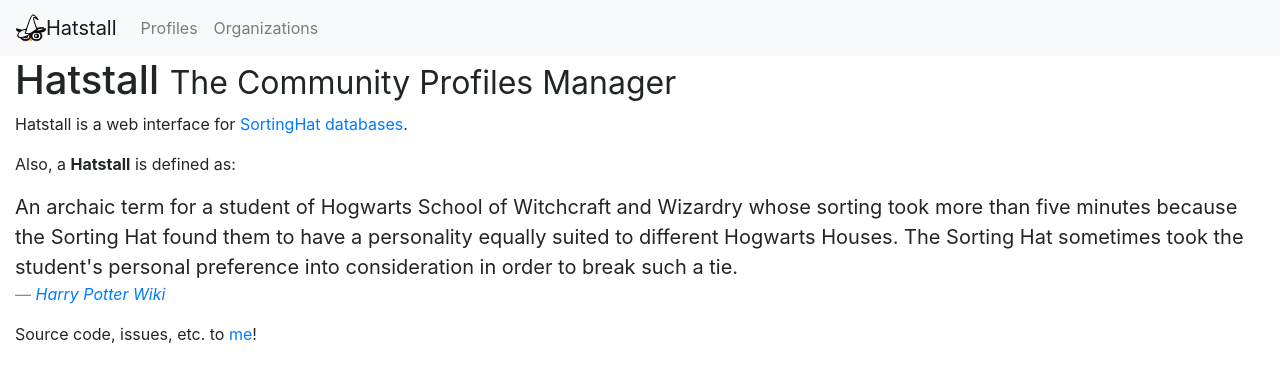
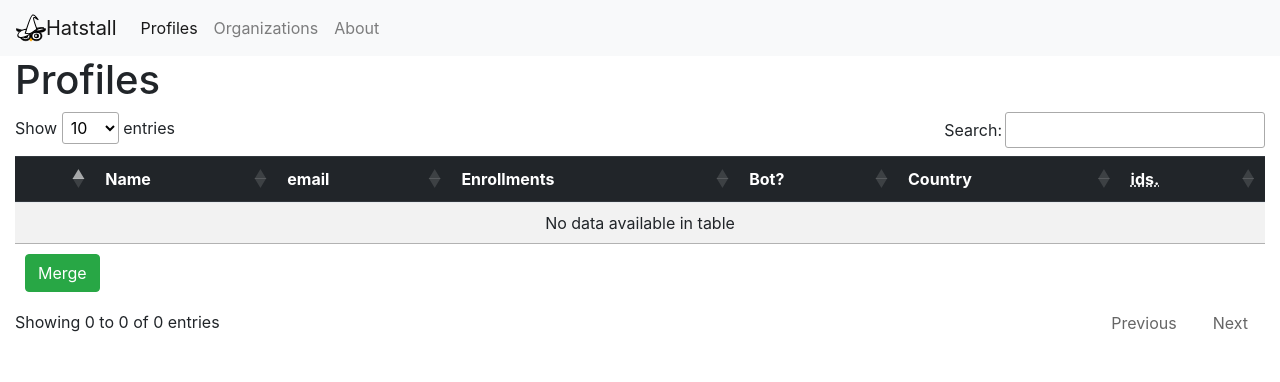
Before and after one commit to chaoss/grimoirelab-hatstall, a Flask app: page / in a window 1280 px wide. Shown: the top 382 px of the page. Run offline with Flask 2, Linux system fonts and the light colour scheme; data that the repository does not hold is empty; some libraries are stand-ins or nearby versions.

Commit message:
Changed index.html to about.html and make Profiles the entry page

```diff
--- a/app.py
+++ b/app.py
@@ -141,13 +141,14 @@
 
 app = Flask(__name__)
 
-@app.route('/')
+@app.route('/about')
 def index(err=None):
     """
     Render index page
     """
-    return render_template('index.html', err=err)
+    return render_template('about.html', err=err)
 
+@app.route('/')
 @app.route('/profiles', strict_slashes=False, methods=['GET', 'POST'])
 def profiles(err=None):
     """
--- a/templates/index.html
+++ b/templates/about.html
@@ -1,6 +1,7 @@
 {% extends 'base.html' %}
+{% set active_page = "about" %}
 
-{% block title %}Welcome{% endblock %}
+{% block title %}About{% endblock %}
 
 {% block head %}
     {{ super() }}
--- a/templates/base.html
+++ b/templates/base.html
@@ -48,6 +48,9 @@
                 <li class="nav-item">
                     <a class="nav-link {{'active' if active_page == 'organizations'}}" href="/organizations">Organizations</a>
                 </li>
+                <li class="nav-item">
+                    <a class="nav-link {{'active' if active_page == 'about'}}" href="/about">About</a>
+                </li>
             </ul>
 
         </nav>
```
Also changed, not shown: requirements.txt (+4 -4 lines), docs/README.md.
